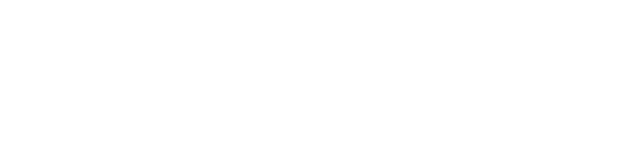
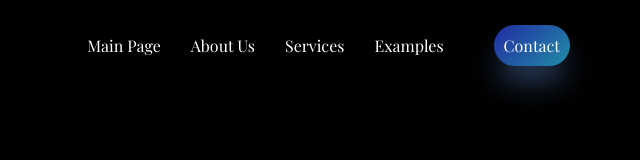
Before and after one commit to alex-94-k/NewLife, a website: page src/index.html in a window 1280 px wide. Shown: the whole page, without its empty margins (640-1280 px from the left). Drawn offline with nearby package versions, Linux system fonts and the light colour scheme; a web font is replaced by a local one.

Commit message:
First step of the navbar is done

```diff
--- a/src/index.html
+++ b/src/index.html
@@ -7,6 +7,27 @@
     <link rel="stylesheet" href="css/style.min.css">
 </head>
 <body>
+    <!-- Navbar -->
 
+    <nav class="navbar">
+        <div class="navbar__container container">
+            <ul class="navbar__menu">
+                <li class="navbar__item">
+                    <a href="#" class="navbar__link">Main Page</a>
+                </li>
+                <li class="navbar__item">
+                    <a href="#" class="navbar__link">About Us</a>
+                </li>
+                <li class="navbar__item">
+                    <a href="#" class="navbar__link">Services</a>
+                </li>
+                <li class="navbar__item">
+                    <a href="#" class="navbar__link">Examples</a>
+                </li>
+            </ul>
+
+            <a href="#" class="navbar__contacts btn">Contact</a>
+        </div>
+    </nav>
 </body>
 </html>
--- /dev/null
+++ b/src/sass/blocks/_navbar.scss
@@ -0,0 +1,24 @@
+.navbar {
+    height: 100px;
+    background-color: transparent;
+    backdrop-filter: blur(30px);
+    &__container {
+        padding-top: 25px;
+        display: flex;
+        align-items: center;
+        justify-content: flex-end;
+        gap: 50px;
+    }
+    &__menu {
+        display: flex;
+        align-items: center;
+        justify-content: space-between;
+        gap: 30px;
+    }
+    &__link {
+        transition: all 0.5s ease-in-out;
+        &:hover {
+            color: $blue;
+        }
+    }
+}
--- a/src/sass/style.scss
+++ b/src/sass/style.scss
@@ -8,6 +8,10 @@
     font-family: 'Kaushan Script', cursive;
     font-family: 'Martian Mono', monospace;
     font-family: 'Playfair Display', serif;
+}
+
+html, body {
+    background-color: $shadow;
 }
 
 a {
@@ -23,3 +27,26 @@ ul {
     width: 1140px;
     margin: 0 auto;
 }
+
+.btn {
+    padding: 10px;
+    display: flex;
+    align-items: center;
+    justify-content: center;
+    border-radius: 50px;
+    background-image: linear-gradient(135deg, #212ca1 0%, #218ca7 100%);
+    box-shadow: 0 20px 30px -6px rgba(93, 140, 211, 0.5);
+    outline: none;
+    cursor: pointer;
+    border: none;
+    transition: all 0.3s ease-in-out;
+    &:hover {
+        transform: translateY(3px);
+        box-shadow: none;
+    }
+    &:active {
+        opacity: 0.5;
+    }
+}
+
+@import 'blocks/navbar';
```
Also changed, not shown: dist/css/style.min.css, dist/index.html, src/css/style.min.css, src/sass/base/_variables.scss (renamed from src/sass/base/variables.scss), 1 other file.
